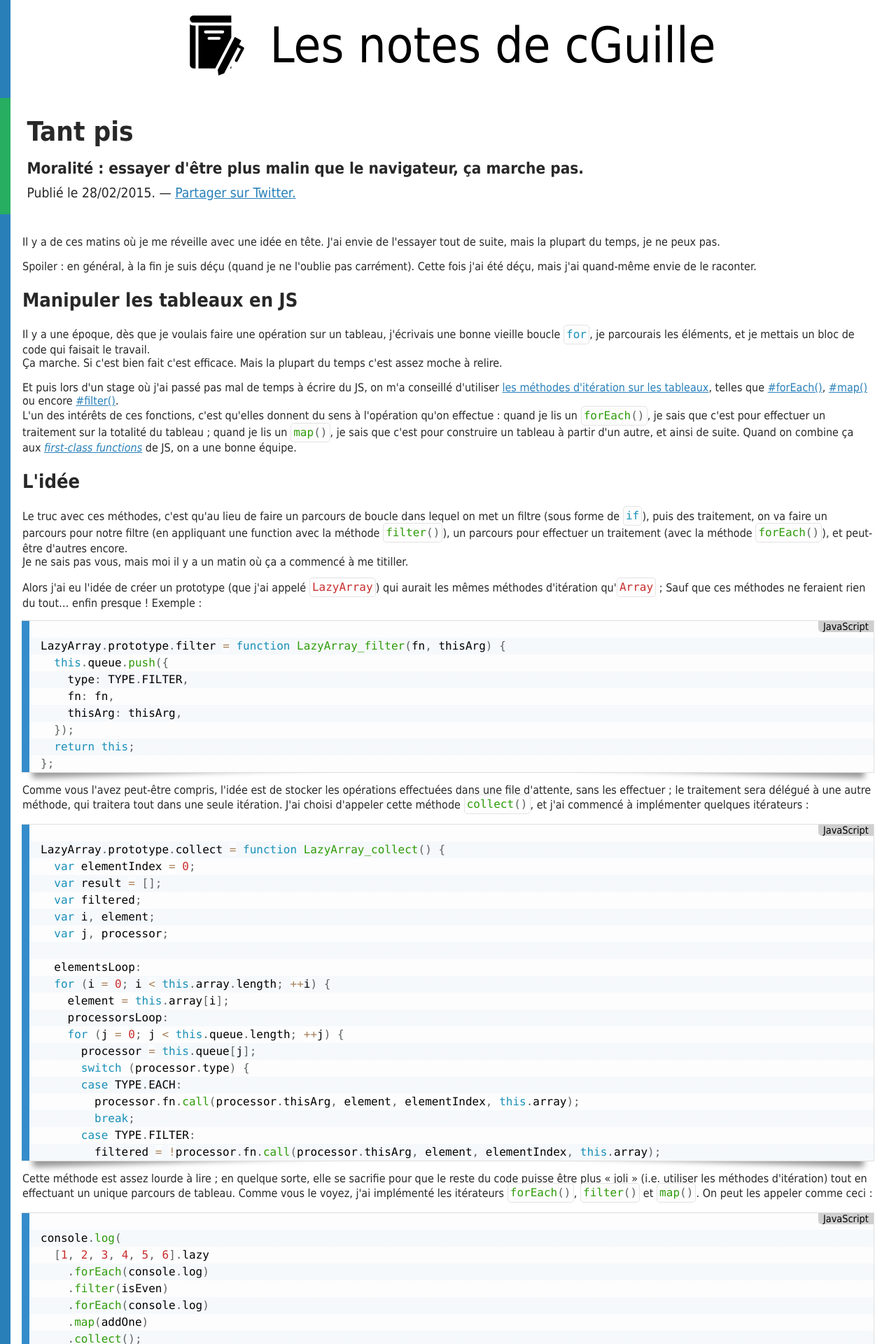
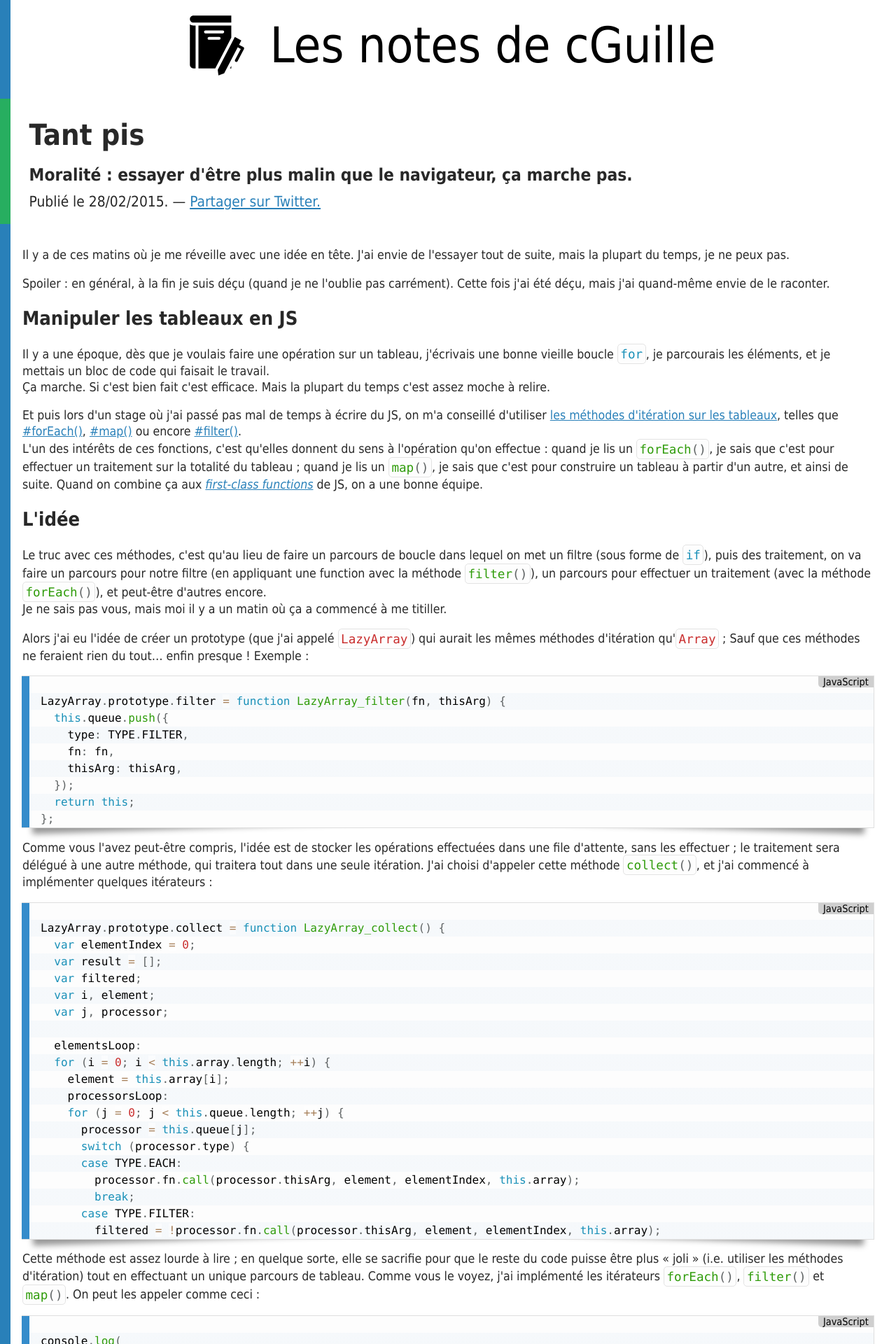
Before and after one commit to cGuille/cGuille.github.io, a Jekyll site: the page built from _posts/2015-02-28-tant-pis.html, in a window 1280 px wide. Shown: the top 1920 px of the page at 70% size. Built offline with Jekyll 4.4.1, drawn with Linux system fonts in a browser that asks for light colours.

Commit message:
improve text display

```diff
--- a/assets/stylesheets/stylesheet.css
+++ b/assets/stylesheets/stylesheet.css
@@ -15,7 +15,6 @@ html {
 html {
   margin: 0;
   padding: 0;
-  font-size: 100%;
   background-color: white;
   background-image: linear-gradient(90deg, var(--main-color), var(--main-color) var(--left-border-width), transparent var(--left-border-width), transparent var(--left-border-width));
   background-repeat: no-repeat;
@@ -23,7 +22,6 @@ html {
 
 body {
   margin: 0;
-  font-size: 1em;
   font-family: Tahoma, Geneva, Kalimati, sans-serif;
   color: var(--text-color);
 }
@@ -118,11 +116,16 @@ a:hover {
   margin: 0.5em 0;
   padding-top: 0.5em;
   padding-bottom: 0.5em;
-  font-size: 1.2em;
+  font-size: 1.3em;
 }
 
 #post header > * {
   margin: 0.5em 0;
+}
+
+.post-content p {
+  font-size: 1.1em;
+  line-height: 1.3;
 }
 
 table {
@@ -149,7 +152,6 @@ table thead td {
 table td {
   background-color: var(--main-variant-color);
   border: 3px solid var(--table-border-color);
-  font-family: monospace;
   padding: .5em;
 }
 
```
